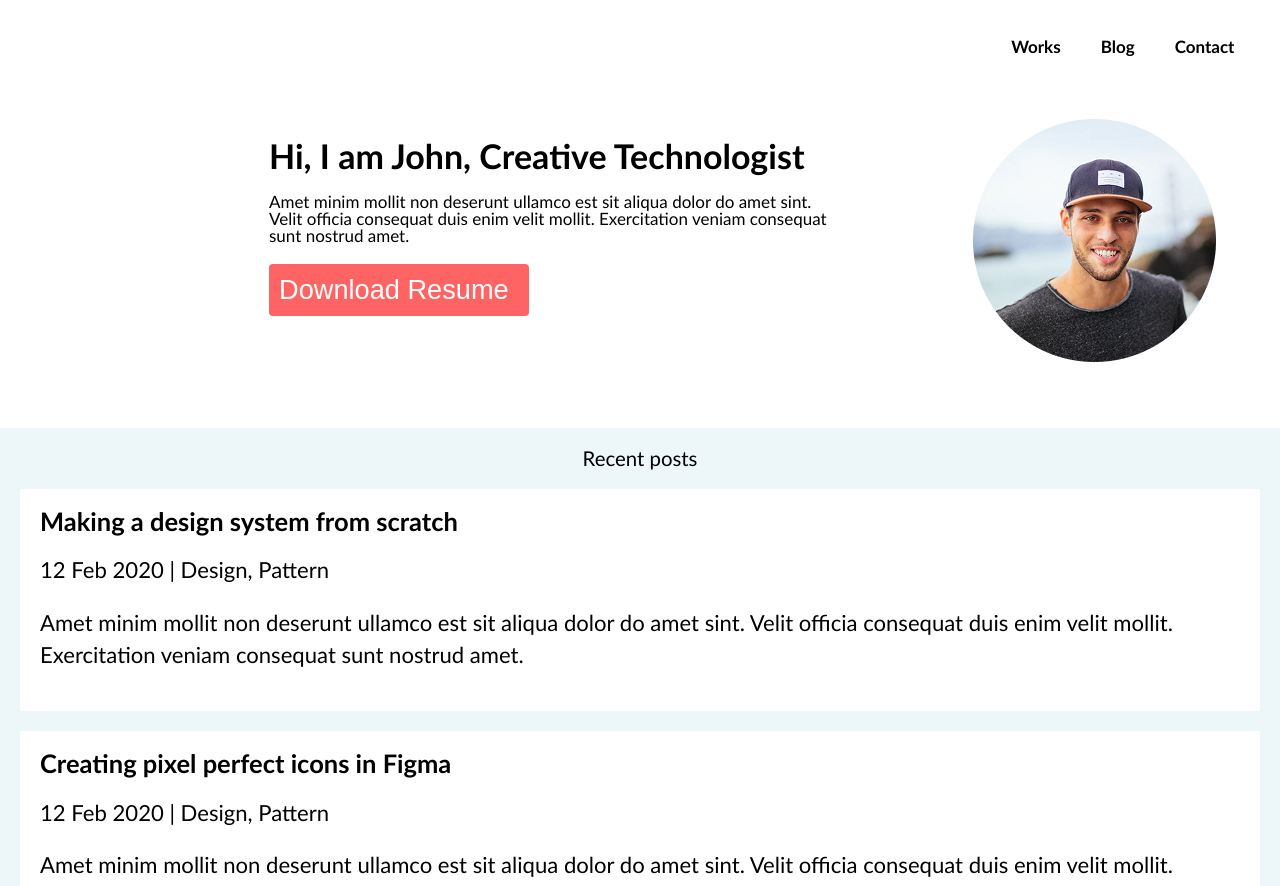
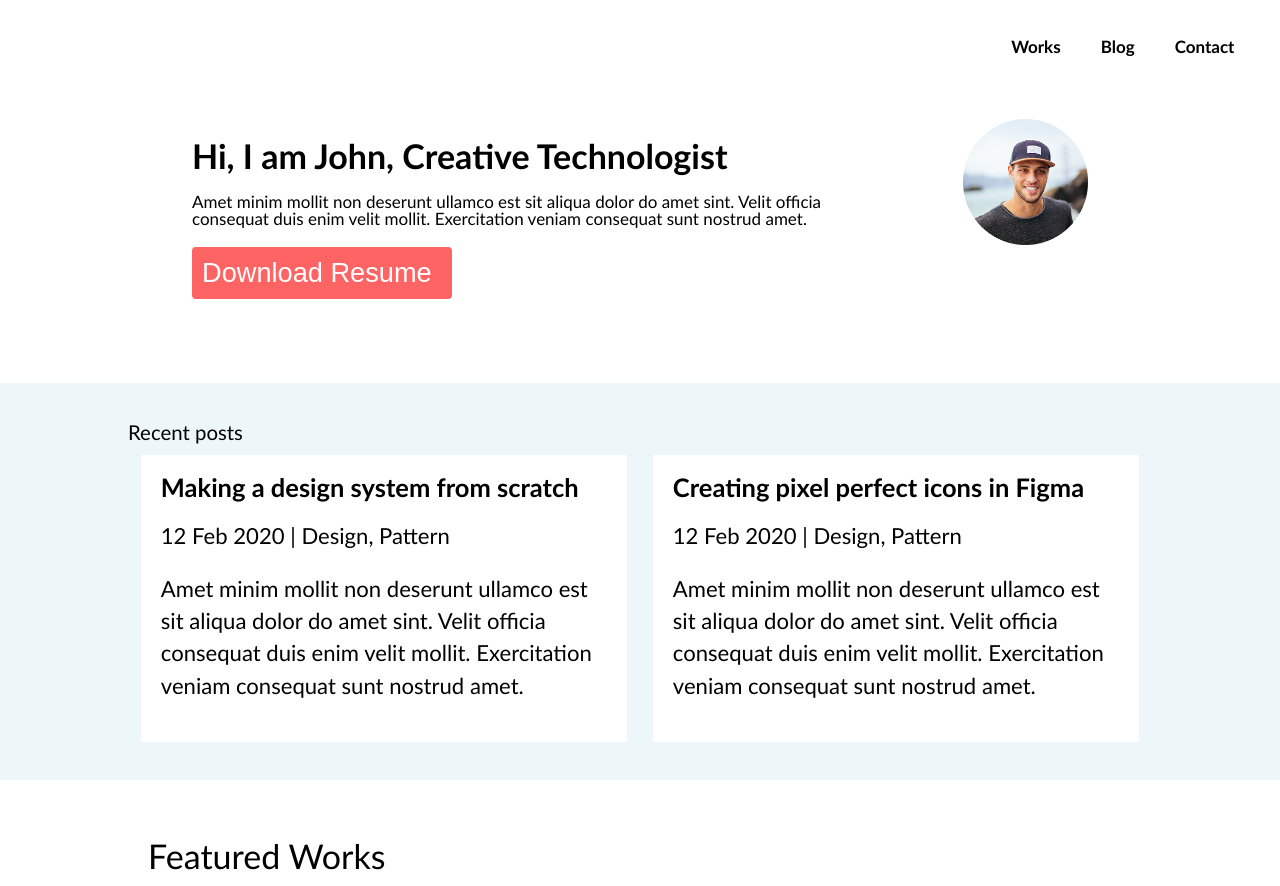
Before and after one commit to esterdesouza/portif-lio, a plain HTML site: page index.html in a window 1280 px wide. Shown: the top 886 px of the page. Drawn offline with Linux system fonts and the light colour scheme.

Commit message:
DevWeb 09-06

```diff
--- a/CSS/style.css
+++ b/CSS/style.css
@@ -66,7 +66,7 @@ section.posts {
 }
 
 section.posts h2 {
-    text-align: center;
+    /*text-align: center;*/
     font-size: 1.2rem;
 }
 
@@ -141,19 +141,44 @@ footer nav p a{
     display: flex;
     justify-content: right;
  }
+ main section h2{
+    text-align: left;
+ }
  header nav ul li{
     margin: 0px 20px 0px 20px;
  }
  section.banner {
     display: flex;
     flex-direction: row-reverse;
+    padding: 0 10vw 0 10vw;
  }
  section.banner div.texto{
-    width: 50%;
+
     text-align: left;
     padding: 0 10vw 0 0;
  }
  section.banner img{
     width: 100%;
  }
+ section.posts ul{
+    display: flex;
+    margin: 1vw 0 0 0;
+ }
+ section.posts{
+    padding: 3vw 10vw 3vw 10vw;
+ }
+ section.posts ul li{
+    margin: 0 1vw 0 1vw;
+ }
+ section.works ul{
+    display: flex;
+ }
+ section.works{
+    padding: 3vw 10vw 3vw 10vw;
+ }
+ section.works h2{
+    font-size: 2rem;
+    padding: 0 0 3vw 0;
+ }
+
 }
```
